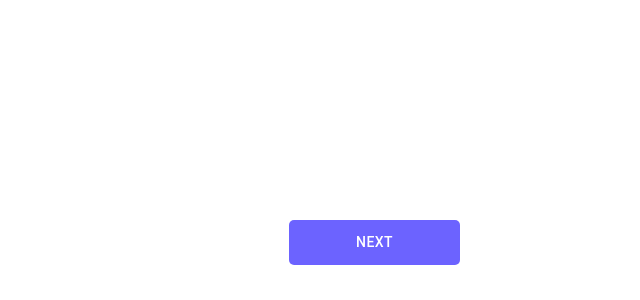
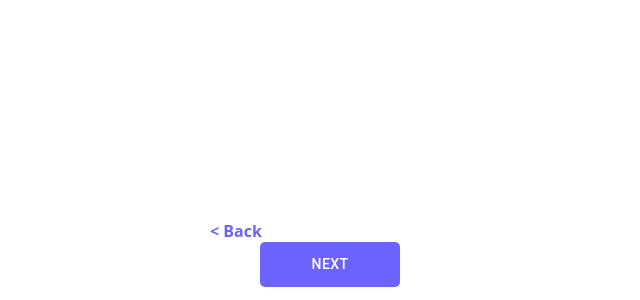
Before and after one commit to SivaramanJ/React-projects, a React (Create React App) app: page /plans in a window 1280 px wide. Shown: the part 1380-1680 px from the top of the page, without its empty margins (640-1280 px from the left). Before the commit the page ends 1645 px from the top, so only its background shows below. Built offline with nearby package versions, Linux system fonts and the light colour scheme.

Commit message:
Added CTA's

```diff
--- a/src/App.css
+++ b/src/App.css
@@ -65,6 +65,7 @@ ul > li  a {
   font-weight: bold;
   font-size: 32px;
   line-height: 47px;
+  color: #000000;
 }
 
 .bodysubTitle {
@@ -88,7 +89,7 @@ ul > li  a {
   position: fixed;
   left: 0;
   right: 0;
-  top: 61%;
+  top: 65%;
   bottom: 0;
   background-repeat: no-repeat;
   background-size: contain;
--- a/src/Components/CTA.js
+++ /dev/null
@@ -1,24 +0,0 @@
-import React from "react";
-import Styled from "styled-components";
-
-const CallToAction = Styled.div`
-    display: flex;
-    justify-content: center;
-    align-items: center;
-    height: 45px;
-    background-color: #6C63FF;
-    width: 171px;
-    border-radius: 5px;
-    margin: 800px 120px 0 0;
-    float: right;
-    color: white
-`;
-
-const CTA = (props) => {
-    return (
-        <CallToAction >
-            <h3>{props.innerTitle}</h3>
-        </CallToAction>
-    )
-}
-export default CTA;
--- /dev/null
+++ b/src/Components/CTAComps.js
@@ -0,0 +1,42 @@
+import React from "react";
+import Styled from "styled-components";
+import Button from '@material-ui/core/Button';
+
+const CTAComps = (props) => {
+
+    let styles = {
+        root: {
+            height: '80px',
+            width: '280px',
+            margin: '800px 150px 0 0',
+            float: 'right',
+            fontSize: '16px',
+            fontFamily: 'Open Sans',
+            fontStyle: 'normal',
+            fontWeight: 'bold',
+        },
+        button: {
+            height: '45px',
+            width: '140px',
+            marginLeft: 50,
+            borderRadius: '5px',
+            backgroundColor : '#6C63FF',
+            color: 'white',
+        }
+
+    }
+    let ButtonAnc = Styled.button`
+        color: #6C63FF;
+        margin-right: 40px;
+        cursor: pointer;
+    `
+    return (
+        <div style={styles.root}>
+            {console.log(props)}
+            <ButtonAnc as ="a" onClick={props.prevStep}>{'<   Back'}</ButtonAnc>
+            <Button style={styles.button} onClick={props.nextStep}>Next</Button>
+        </div>
+    )
+
+}
+export default CTAComps;
--- a/src/Components/CustomerDetails.js
+++ b/src/Components/CustomerDetails.js
@@ -1,24 +1,12 @@
 import React, { Component } from 'react'
-import Button from '@material-ui/core/Button';
+import CTAComps from './CTAComps';
 export class CustomerDetails extends Component {
-
-     styles = {
-        root: {
-            height: '45px',
-            backgroundColor: '#6C63FF',
-            width: '171px',
-            borderRadius: '5px',
-            margin: '800px 180px 0 0',
-            float: 'right',
-            color: 'white',
-        }
-    }
 
     render() {
         return (
             <div>
                 <h1 style={{align: 'center'}}>CustomerDetails</h1>
-                <Button style={this.styles.root} onClick={this.props.nextStep}>Next</Button>
+                <CTAComps nextStep = {this.props.nextStep} prevStep = {this.props.prevStep}/>
             </div>
         )
     }
--- a/src/Components/Header.js
+++ b/src/Components/Header.js
@@ -7,7 +7,7 @@ const Header = () => {
 
     return(
         <div className="headerCls">
-           <p className="logo"> Etisalat Insurance </p>
+           <p className="logo"> Travel Insurance </p>
            <nav className='nav-menu'>
                 <ul className='nav-menu-items' >
 
--- a/src/Components/PlansContainer.js
+++ b/src/Components/PlansContainer.js
@@ -1,8 +1,8 @@
 import React, {useState} from "react";
-import CTA from "./CTA";
 import Styled from "styled-components";
 import MuiThemeProvider from 'material-ui/styles/MuiThemeProvider'
-import Button from '@material-ui/core/Button';
+
+import CTAComps from "./CTAComps";
 
 const PlansContainer = (props) => {
 
@@ -25,11 +25,6 @@ const PlansContainer = (props) => {
         name === 'travellerType' && setTravellerType(name => value);
     }
 
-    const nextClick = (event) => {
-        event.preventDefault();
-        console.log('siva')
-        props.nextStep();
-    }
     return (
         <div>
             <form className="quoteDetails">
@@ -122,24 +117,10 @@ const PlansContainer = (props) => {
                     </span>
                 </div>
             </form>
-
-            <Button style={styles.root} onClick={nextClick}>Next</Button>
-
-
+            <CTAComps nextStep = {props.nextStep} prevStep = {props.prevStep}/>
         </div>
     )
 }
 
-let styles = {
-    root: {
-        height: '45px',
-        backgroundColor: '#6C63FF',
-        width: '171px',
-        borderRadius: '5px',
-        margin: '800px 180px 0 0',
-        float: 'right',
-        color: 'white',
-    }
-}
 
 export default PlansContainer;
--- a/src/Components/ProductDetails.js
+++ b/src/Components/ProductDetails.js
@@ -1,25 +1,14 @@
 import React, { Component } from 'react'
 import Button from '@material-ui/core/Button';
-
+import Styled from 'styled-components';
+import CTAComps from './CTAComps';
 export class ProductDetails extends Component {
-
-    styles = {
-        root: {
-            height: '45px',
-            backgroundColor: '#6C63FF',
-            width: '171px',
-            borderRadius: '5px',
-            margin: '800px 180px 0 0',
-            float: 'right',
-            color: 'white',
-        }
-    }
 
     render() {
         return (
             <div>
                  <h1>ProductDetails</h1>
-                <Button style={this.styles.root} onClick={this.props.nextStep}>Next</Button>
+                 <CTAComps nextStep = {this.props.nextStep} prevStep = {this.props.prevStep}/>
             </div>
         )
     }
--- a/src/Plans.js
+++ b/src/Plans.js
@@ -35,15 +35,16 @@ class Plans extends React.Component {
         return(
           <div className="plans">
             <Header className="headerClass" />
-            <PlanContainer nextStep = {this.nextStep} />
+            <PlanContainer nextStep = {this.nextStep} prevStep = {this.prevStep}/>
             <div className="plansBg"></div>
           </div>
         );
+
       case 2:
         return (
           <div className="plans">
             <Header className="headerClass" />
-            <CustomerDetails nextStep ={this.nextStep} />
+            <ProductDetails nextStep ={ this.nextStep} prevStep = {this.prevStep}/>
             <div className="plansBg"></div>
           </div>
         )
@@ -51,7 +52,7 @@ class Plans extends React.Component {
         return (
           <div className="plans">
             <Header className="headerClass" />
-            <ProductDetails nextStep ={ this.nextStep}/>
+            <CustomerDetails nextStep ={this.nextStep} prevStep = {this.prevStep}/>
             <div className="plansBg"></div>
           </div>
         )
@@ -59,7 +60,7 @@ class Plans extends React.Component {
         return (
           <div className="plans">
             <Header className="headerClass" />
-            <Payment />
+            <Payment nextStep ={ this.nextStep} prevStep = {this.prevStep} />
             <div className="plansBg"></div>
           </div>
         )
```
Also changed, not shown: src/Components/Products.js (added, +9 -0 lines).
